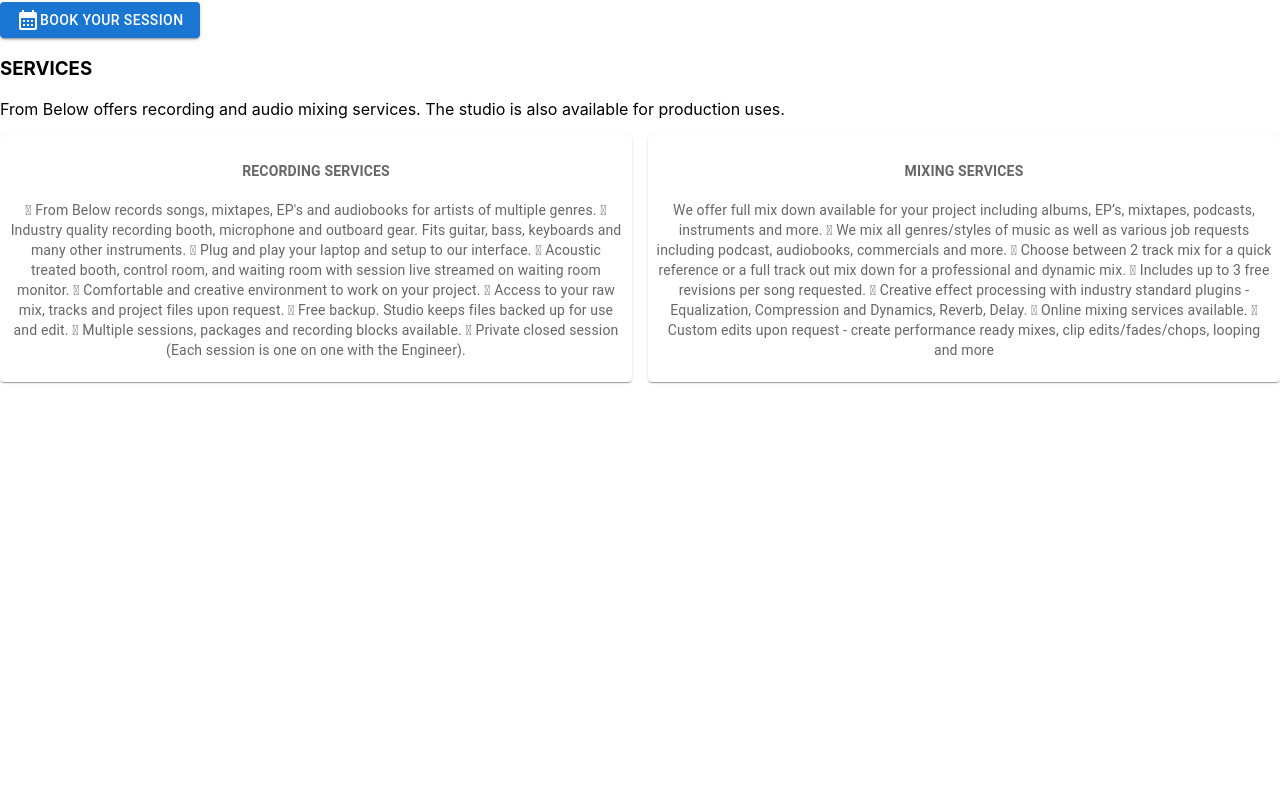
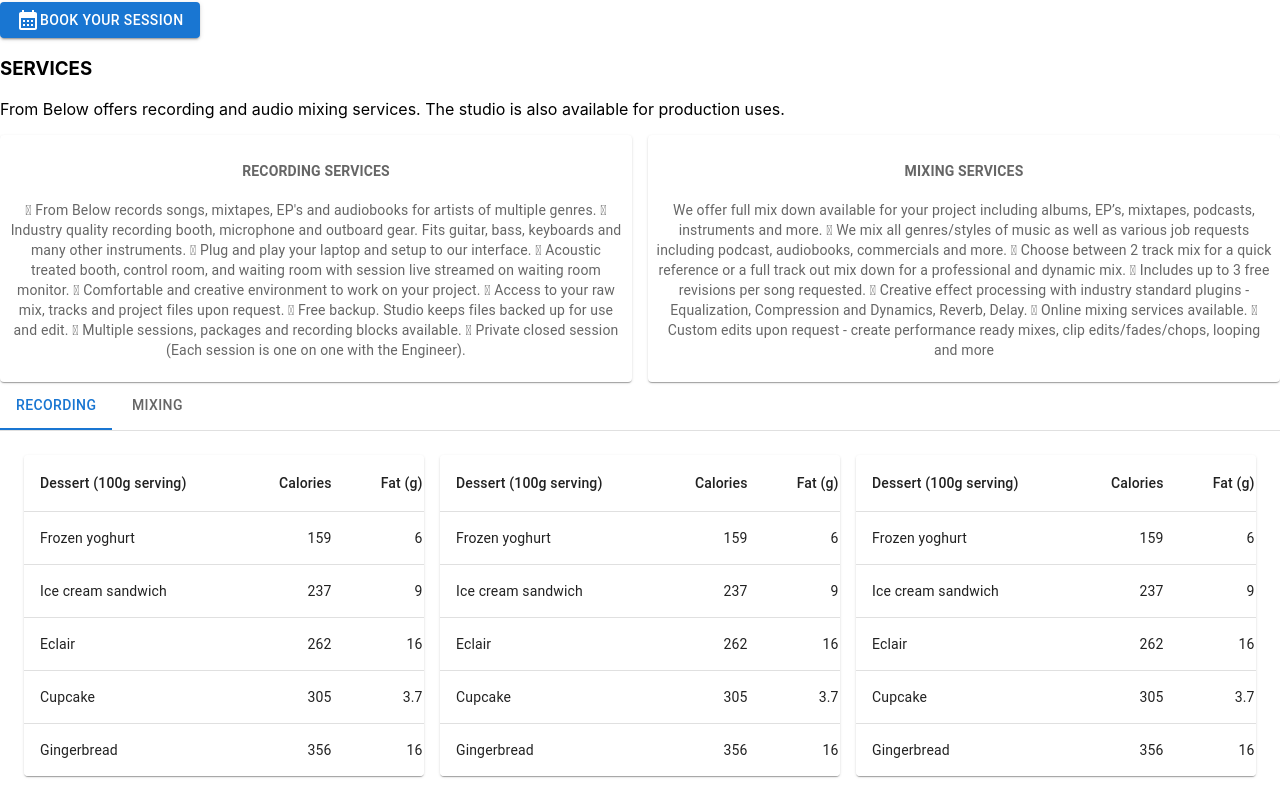
Before and after one commit to Humberto-Zayas/from-below-studio-react, a React (Create React App) app: page / in a window 1280 px wide. Shown: the part 229-1029 px from the top of the page. Before the commit the page ends 800 px from the top, so only its background shows below. Built offline with nearby package versions, Linux system fonts and the light colour scheme.

Commit message:
pricing components

```diff
--- a/src/App.js
+++ b/src/App.js
@@ -7,6 +7,7 @@
 import Header from "./components/navbar";
 import Hero from './components/hero';
 import Services from './components/services';
+import Pricing from './components/pricing';
 
 function App() {
   return (
@@ -14,6 +15,7 @@
      <Header></Header>
      <Hero></Hero>
      <Services></Services>
+     <Pricing></Pricing>
     </div>
   );
 }
--- /dev/null
+++ b/src/components/pricing/index.js
@@ -0,0 +1,84 @@
+import * as React from 'react';
+
+import PropTypes from 'prop-types';
+import Tabs from '@mui/material/Tabs';
+import Tab from '@mui/material/Tab';
+import Typography from '@mui/material/Typography';
+import Box from '@mui/material/Box';
+import Grid from '@mui/material/Unstable_Grid2';
+
+//components
+import BasicTable from '../pricingTable';
+
+function TabPanel(props) {
+  const { children, value, index, ...other } = props;
+
+  return (
+    <div
+      role="tabpanel"
+      hidden={value !== index}
+      id={`simple-tabpanel-${index}`}
+      aria-labelledby={`simple-tab-${index}`}
+      {...other}
+    >
+      {value === index && (
+        <Box sx={{ p: 3 }}>
+          <Typography>{children}</Typography>
+        </Box>
+      )}
+    </div>
+  );
+}
+
+TabPanel.propTypes = {
+  children: PropTypes.node,
+  index: PropTypes.number.isRequired,
+  value: PropTypes.number.isRequired,
+};
+
+function a11yProps(index) {
+  return {
+    id: `simple-tab-${index}`,
+    'aria-controls': `simple-tabpanel-${index}`,
+  };
+}
+
+function Pricing() {
+  const [value, setValue] = React.useState(0);
+
+  const handleChange = (event, newValue) => {
+    setValue(newValue);
+  };
+
+  return (
+    <Box sx={{ width: '100%' }}>
+      <Box sx={{ borderBottom: 1, borderColor: 'divider' }}>
+        <Tabs value={value} onChange={handleChange} aria-label="basic tabs example">
+          <Tab label="Recording" {...a11yProps(0)} />
+          <Tab label="Mixing" {...a11yProps(1)} />
+
+        </Tabs>
+      </Box>
+      <TabPanel value={value} index={0}>
+        <Grid container spacing={2}>
+          <Grid lg={4} md={4} sm={12} xs={12}>
+            <BasicTable />
+          </Grid>
+          <Grid lg={4} md={4} sm={12} xs={12}>
+            <BasicTable />
+          </Grid>
+          <Grid lg={4} md={4} sm={12} xs={12}>
+            <BasicTable />
+          </Grid>
+        </Grid>
+
+      </TabPanel>
+      <TabPanel value={value} index={1}>
+        <BasicTable />
+      </TabPanel>
+
+    </Box>
+  );
+}
+
+export default Pricing;
--- /dev/null
+++ b/src/components/pricingTable/index.js
@@ -0,0 +1,54 @@
+import * as React from 'react';
+import Table from '@mui/material/Table';
+import TableBody from '@mui/material/TableBody';
+import TableCell from '@mui/material/TableCell';
+import TableContainer from '@mui/material/TableContainer';
+import TableHead from '@mui/material/TableHead';
+import TableRow from '@mui/material/TableRow';
+import Paper from '@mui/material/Paper';
+
+function createData(name, calories, fat, carbs, protein) {
+  return { name, calories, fat, carbs, protein };
+}
+
+const rows = [
+  createData('Frozen yoghurt', 159, 6.0, 24, 4.0),
+  createData('Ice cream sandwich', 237, 9.0, 37, 4.3),
+  createData('Eclair', 262, 16.0, 24, 6.0),
+  createData('Cupcake', 305, 3.7, 67, 4.3),
+  createData('Gingerbread', 356, 16.0, 49, 3.9),
+];
+
+export default function BasicTable() {
+  return (
+    <TableContainer component={Paper}>
+      <Table sx={{ minWidth: 650 }} aria-label="simple table">
+        <TableHead>
+          <TableRow>
+            <TableCell>Dessert (100g serving)</TableCell>
+            <TableCell align="right">Calories</TableCell>
+            <TableCell align="right">Fat&nbsp;(g)</TableCell>
+            <TableCell align="right">Carbs&nbsp;(g)</TableCell>
+            <TableCell align="right">Protein&nbsp;(g)</TableCell>
+          </TableRow>
+        </TableHead>
+        <TableBody>
+          {rows.map((row) => (
+            <TableRow
+              key={row.name}
+              sx={{ '&:last-child td, &:last-child th': { border: 0 } }}
+            >
+              <TableCell component="th" scope="row">
+                {row.name}
+              </TableCell>
+              <TableCell align="right">{row.calories}</TableCell>
+              <TableCell align="right">{row.fat}</TableCell>
+              <TableCell align="right">{row.carbs}</TableCell>
+              <TableCell align="right">{row.protein}</TableCell>
+            </TableRow>
+          ))}
+        </TableBody>
+      </Table>
+    </TableContainer>
+  );
+}
--- a/src/components/services/index.js
+++ b/src/components/services/index.js
@@ -24,7 +24,6 @@
             <Item>
               <h4>RECORDING SERVICES</h4>
               <p>
-
                  From Below records songs, mixtapes, EP's and audiobooks for artists of multiple genres.
                  Industry quality recording booth, microphone and outboard gear. Fits guitar, bass, keyboards and many other instruments.
                  Plug and play your laptop and setup to our interface.
```
